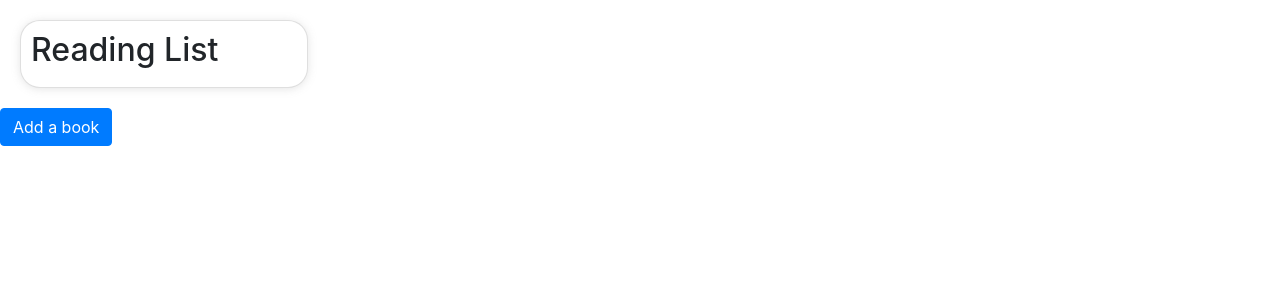
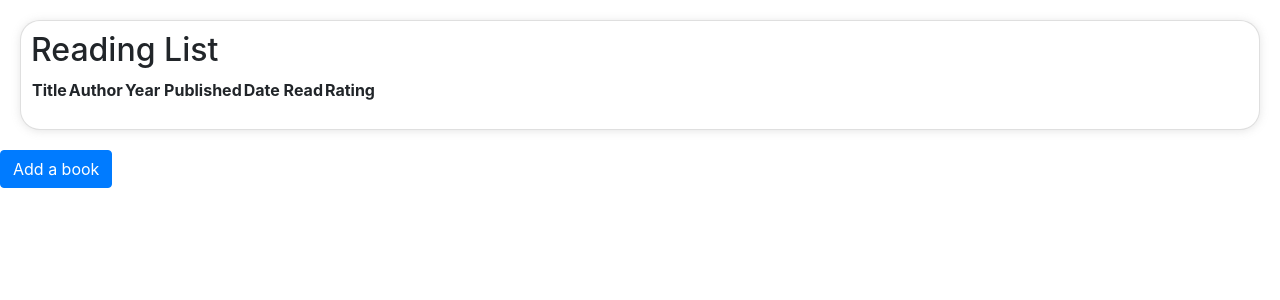
Before and after one commit to mara-olson/Book-Club-App, a Flask app: page /library in a window 1280 px wide. Shown: the part 56-356 px from the top of the page. Run offline with Flask 2, Linux system fonts and the light colour scheme; lists and menus that the app fills with data are empty; some libraries are stand-ins or nearby versions.

Commit message:
Book list displayed as a table rather than list

```diff
--- a/server.py
+++ b/server.py
@@ -34,7 +34,7 @@ def add_book():
 
     new_book = Book.create_book(title=new_book_title, author=new_book_author, year_published=new_book_year, date_read=new_book_date_read, rating=new_book_rating)
 
-    return jsonify({"bookTitle": new_book.title})
+    return jsonify({"bookTitle": new_book.title, "bookAuthor": new_book.author, "bookPubYr": new_book.year_published, "bookDateRead": new_book.date_read, "bookRating": new_book.rating})
 
 @app.route("/api/library")
 def all_books():
--- a/templates/library.html
+++ b/templates/library.html
@@ -1,10 +1,18 @@
 {% extends 'base.html' %} {% block title %}Library{% endblock %} {% block
 content %}
 <body>
-  <div class="card" id="library-container" style="width: 18rem">
+  <div class="card" id="library-container" style="width: 4\60rem">
     <h2>Reading List</h2>
     <div>
-      <ul class="list-group" id="book-list"></ul>
+
+      <table id="book-table" class="list-group">
+        <th>Title</th>
+        <th>Author</th>
+        <th>Year Published</th>
+        <th>Date Read</th>
+        <th>Rating</th>
+      </table>
+      <ul  id="book-list"></ul>
     </div>
   </div>
   <div class="fade modal" tabindex="-1" role="dialog" id="add-book-modal" aria-hidden="true">
```
